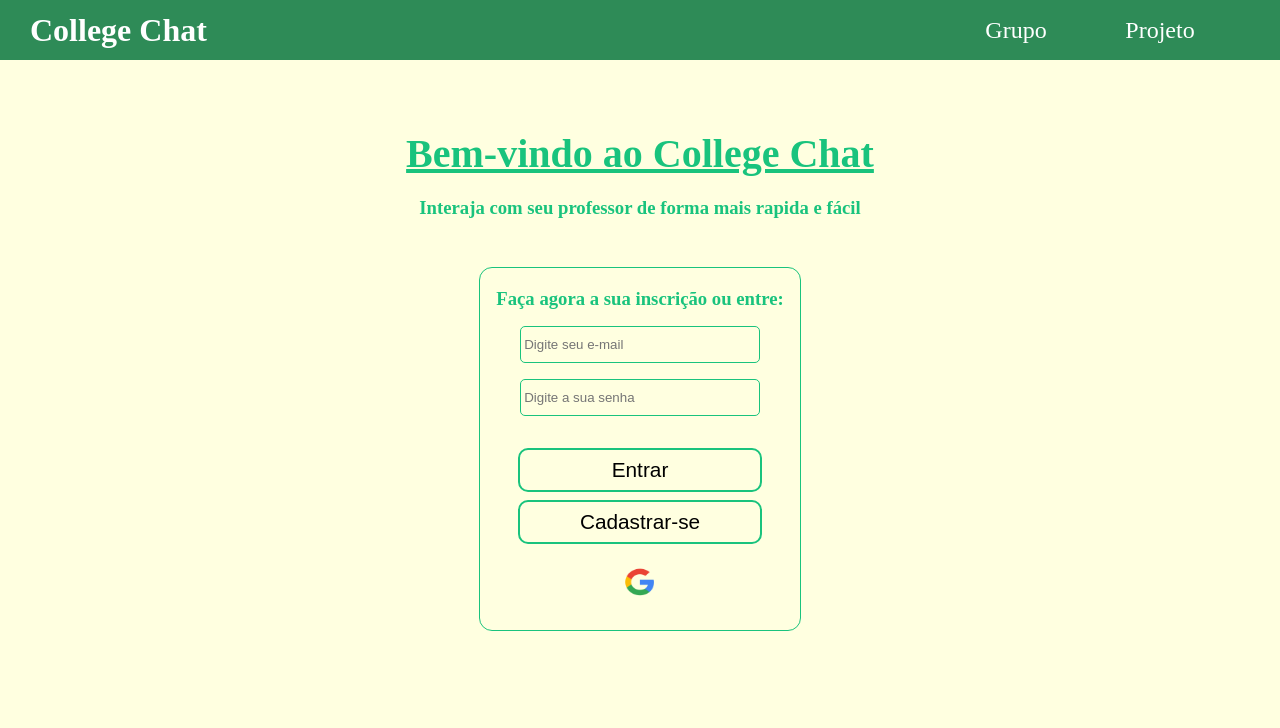
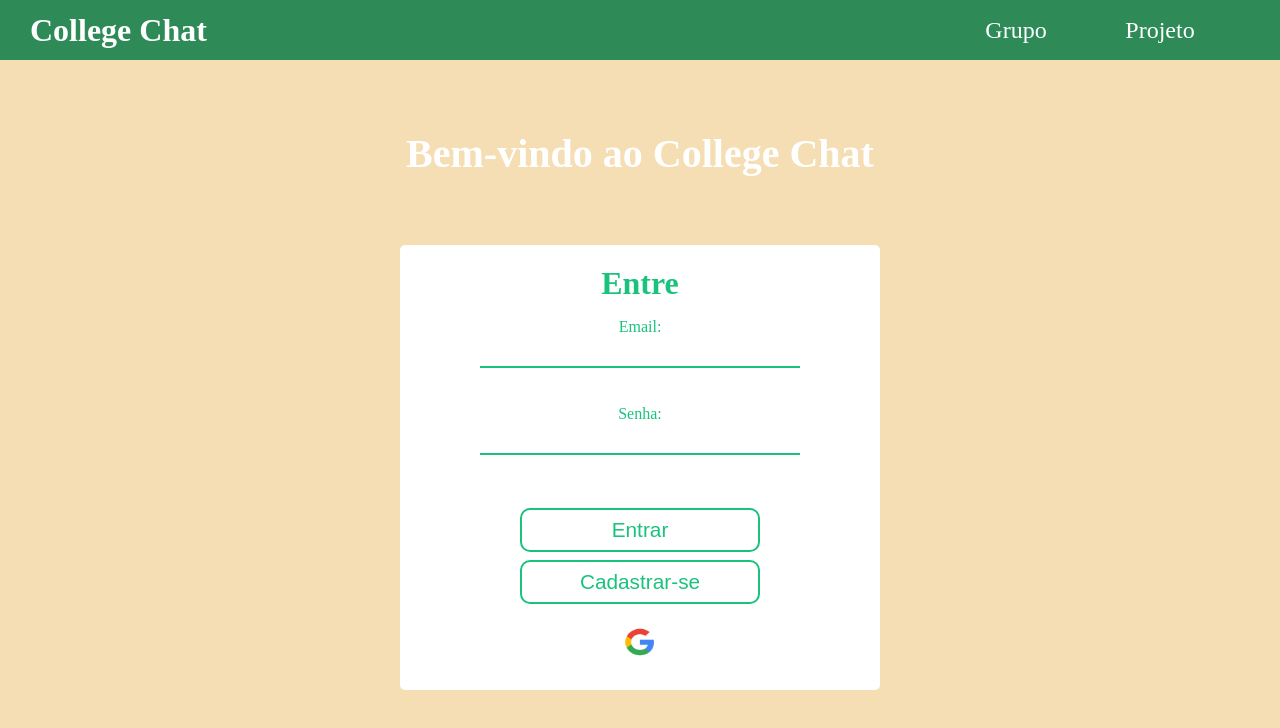
Before and after one commit to Eric-smp/college-chat, a React (Create React App) app: page / in a window 1280 px wide. Shown: the top 728 px of the page. Built offline with nearby package versions, Linux system fonts and the light colour scheme; no server answers.

Commit message:
fix: ajuste na tela de login e na de cadastrar

```diff
--- a/src/App.css
+++ b/src/App.css
@@ -21,7 +21,7 @@ input {
   min-height: 100vh;
   color: #4c768d;
   padding-top: 60px;
-  background-color: 		#FFFFE0;
+  background-color:#F5DEB3;
 }
 
 
--- a/src/App.js
+++ b/src/App.js
@@ -5,20 +5,36 @@ import Welcome from "./components/Welcome";
 import { useState } from "react";
 import { auth } from "./firebase";
 import { useAuthState } from "react-firebase-hooks/auth";
+import Cadastrar from "./components/Cadastrar";
+
+
+const pages = [{id:1, name:'welcome'}, {id:2, name:'cadastrar'}, {id:3, name:'message'}]
 
 function App() {
   const [user] = useAuthState(auth);
 
+  const [cadastro, setCadastro] = useState(pages[0].name)
+  const [home, setHome] = useState(pages[1].name)
+
+  const routerPage = ()=>{
+    setCadastro(pages[1].name)
+  }
+  const voltar = ()=>{
+    setHome(pages[0].name)
+  }
   return (
     <div className="App">
       <NavBar />
-      {!user ? (
+      {cadastro === 'welcome' && <Welcome routerPages={routerPage}/>}
+      {cadastro === 'cadastrar' && <Cadastrar voltar={voltar}/>}
+
+      {/* {!user ? (
         <Welcome />
       ) : (
         <>
           <ChatBox />
         </>
-      )}
+      )} */}
     </div>
   );
 }
--- /dev/null
+++ b/src/components/Cadastrar.css
@@ -0,0 +1,52 @@
+.cadastro{
+    margin-top: 2rem;
+    display: flex;
+    justify-content: center;
+    flex-direction: column;
+    align-items: center;
+    color: rgb(25, 195, 125);
+}
+.cadastro-Form{
+    margin-top: 3rem;
+    height: auto;
+    width: 30rem;
+    background-color: #ffffff;
+    display: flex;
+    flex-direction: column;
+    justify-content: center;
+    align-items: center;
+    border-radius: 5px;
+    padding: 1.25rem 1rem;
+}
+.subtitulo-Form{
+    text-align: center;
+    margin-bottom: 1.5rem;
+}
+.information-Form{
+
+}
+label{
+    margin-bottom: 1rem;
+}
+
+input::placeholder{
+    font-size: 0.9rem;
+    color: #C0C0C0;
+}
+
+
+.criar-Conta{
+    padding: 0.5rem;
+    width: 15rem;
+    font-size: 1.3rem;
+    background-color: transparent;
+    color: rgb(25, 195, 125);
+    border: 2px solid rgb(25, 195, 125) ;
+    border-radius: 10px;
+    margin-bottom: 0.5rem;
+    transition: 0.4s;
+  }
+  .criar-Conta:hover{
+    color: #ffffff;
+    background-color: rgb(25, 195, 125);
+  }
--- /dev/null
+++ b/src/components/Cadastrar.js
@@ -0,0 +1,59 @@
+import React, { useState } from 'react'
+import './Cadastrar.css'
+const Cadastrar = ({voltar}) => {
+
+  const [createEmail, setCreateEmail] = useState('')
+  const [createPassword, setCreatePassword] = useState('')
+  const [createTel, setCreaTel] = useState('')
+
+
+
+  const handleSubmit = (e)=>{
+    e.preventDefault()
+    console.log(createEmail, createPassword, createTel)
+
+
+
+
+  }
+  return (
+    <div className='cadastro'>
+      <h1>Faça agora o seu cadastro</h1>
+
+      <div className='cadastro-Form'>
+        <form onSubmit={handleSubmit}>
+            <h2 className='subtitulo-Form'>Cadastre-se:</h2>
+
+            <div className='information-Form'>
+
+            <label htmlFor="email">
+              Email:
+              <br></br>
+            <input type="email" id='email' placeholder='Digite um e-mail:' onChange={(e)=> setCreateEmail(e.target.value)} />
+            </label>
+
+            <label htmlFor="senha">
+              Senha:
+              <br></br>
+              <input type="password" name="" id="senha"  placeholder='Digite uma senha:' onChange={(e)=> setCreatePassword(e.target.value)}/>
+            </label>
+
+            <label htmlFor='telefone'>
+              Celular:
+              <br></br>
+              <input type="tel" name="" id="telefone" placeholder='Digite o seu numero:' onChange={(e=> setCreaTel(e.target.value))} />
+            </label>
+            </div>
+
+
+        </form>
+              <button type="submit" className='criar-Conta' onClick={handleSubmit}>Enviar</button>
+              <button type="submit" className='criar-Conta' onClick={voltar}>Voltar</button>
+
+
+      </div>
+    </div>
+  )
+}
+
+export default Cadastrar
--- a/src/components/NavBar.css
+++ b/src/components/NavBar.css
@@ -1,11 +1,11 @@
-h1{
+.tituloNav{
     font-size: 2rem;
     font-family: 'Times New Roman', Times, serif;
     color: #ffffff;
     cursor: inherit;
     transition: 1s;
 }
-h1:hover{
+.tituloNav:hover{
   color: #FFDEAD;
 }
 
--- a/src/components/NavBar.js
+++ b/src/components/NavBar.js
@@ -20,7 +20,7 @@ const NavBar = () => {
 
   return (
     <nav className="nav-bar">
-      <h1 >College Chat</h1>
+      <h1 className="tituloNav" >College Chat</h1>
       <div className="contatos-nav">
       <a href="">Grupo</a>
       <a href="https://github.com/Eric-smp/college-chat" target="_blank" rel="noreferrer" >Projeto</a>
--- a/src/components/Welcome.css
+++ b/src/components/Welcome.css
@@ -14,22 +14,24 @@
 }
 
 
-h2{
+
+.titulo-Welcome{
     font-size: 2.5rem;
-    color: rgb(25, 195, 125);
-    text-decoration: underline;
+    color: #ffffff;
 }
-
 
 .content-Form{
   margin-top: 3rem;
   height: auto;
-  background-color: transparent;
+  width: 30rem;
+  background-color: #ffffff;
   display: flex;
   flex-direction: column;
-  border: 0.1rem solid rgb(25, 195, 125);
-  border-radius: 13px;
+  border-radius: 5px;
   padding: 1.25rem 1rem;
+}
+.titulo-Form{
+  font-size: 2rem;
 }
 
 .information-Form{
@@ -44,9 +46,18 @@ input{
   background-color: transparent;
   padding: 0rem 0.2rem;
   height: 2.3rem;
-  width: 15rem;
-  border: 1px solid rgb(25, 195, 125);
-  border-radius: 5px;
+  width: 20rem;
+  border: none;
+  /* border: 1px solid rgb(25, 195, 125); */
+  /* border-radius: 5px; */
+  background:   linear-gradient(rgb(25, 195, 125), rgb(25, 195, 125)) center bottom 5px /calc(100% + 10rem) 2px no-repeat;;
+}
+
+input:hover{
+  border: none;
+}
+input:focus{
+  outline: none;
 }
 .input-Email{
   margin-bottom: 1rem;
@@ -64,9 +75,10 @@ input{
 
 .entrar{
   padding: 0.5rem;
-  width: 85%;
+  width: 15rem;
   font-size: 1.3rem;
   background-color: transparent;
+  color: rgb(25, 195, 125);
   border: 2px solid rgb(25, 195, 125) ;
   border-radius: 10px;
   margin-bottom: 0.5rem;
@@ -78,9 +90,10 @@ input{
 }
 .cadastrar{
   padding: 0.5rem;
-  width: 85%;
+  width: 15rem;
   font-size: 1.3rem;
   background-color: transparent;
+  color: rgb(25, 195, 125);
   border: 2px solid rgb(25, 195, 125) ;
   border-radius: 10px;
   margin-bottom: 1rem;
--- a/src/components/Welcome.js
+++ b/src/components/Welcome.js
@@ -1,29 +1,53 @@
-import React from "react";
+import React, { useState } from "react";
 import './Welcome.css'
+// import NavBar from "./components/NavBar";
 import GoogleSignin from "../img/btn_google_signin_dark_pressed_web.png";
 import { auth } from "../firebase";
 import { GoogleAuthProvider, signInWithRedirect } from "firebase/auth";
+import Teste from './Cadastrar'
 
-const Welcome = () => {
+const Welcome = ({routerPages}) => {
   const googleSignIn = () => {
     const provider = new GoogleAuthProvider();
     signInWithRedirect(auth, provider);
   };
 
+  const [email, setEmail] = useState('')
+  const [password, setPassword] = useState('')
+
+
+    const handleSubmit= (e)=>{
+      e.preventDefault()
+     console.log(email, password, 'enviando' )
+
+     setEmail('')
+     setPassword('')
+    }
+
   return (
     <main className="welcome">
-      <h2>Bem-vindo ao College Chat</h2>
-      <h3>Interaja com seu professor de forma mais rapida e fácil</h3>
+      {/* <NavBar/> */}
+
+      <h2 className="titulo-Welcome">Bem-vindo ao College Chat</h2>
 
       <div className="content-Form">
 
-        <form action="">
-          <h3>Faça agora a sua inscrição ou entre:</h3>
+        <form onSubmit={handleSubmit}>
+          <h3 className="titulo-Form">Entre</h3>
 
 
           <div className="information-Form">
-          <input type="email" placeholder="Digite seu e-mail" className="input-Email" />
-          <input type="password" placeholder="Digite a sua senha"  className="input-Password"/>
+            <label htmlFor="email">
+              Email:
+              <br></br>
+          <input type="email"  className="input-Email" onChange={(e)=> setEmail(e.target.value)} name={"email"} id="email"/>
+            </label>
+
+            <label htmlFor="senha">
+              Senha:
+              <br></br>
+          <input type="password"   className="input-Password" name="senha" id="senha" onChange={(e)=> setPassword(e.target.value)}/>
+            </label>
           </div>
 
 
@@ -31,8 +55,8 @@ const Welcome = () => {
 
           <div className="acessConta">
 
-          <button className="entrar">Entrar</button>
-          <button className="cadastrar" >Cadastrar-se</button>
+          <button type="submit" value="Enviar" className="entrar" onClick={handleSubmit} >Entrar</button>
+          <button className="cadastrar" onClick={routerPages}>Cadastrar-se</button>
 
           <button className="sign-in"  onClick={googleSignIn}>
             <img src="/googleIcon.png" alt="imagem" />
```
